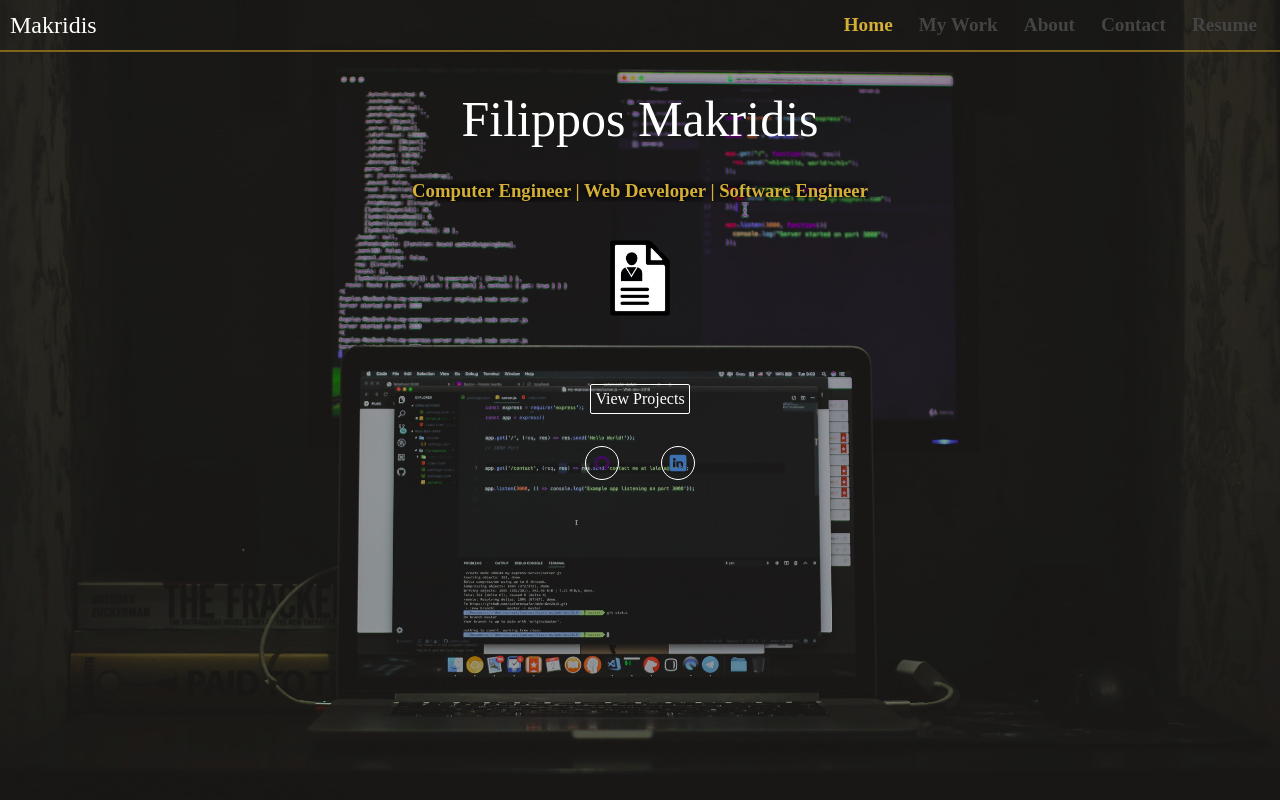
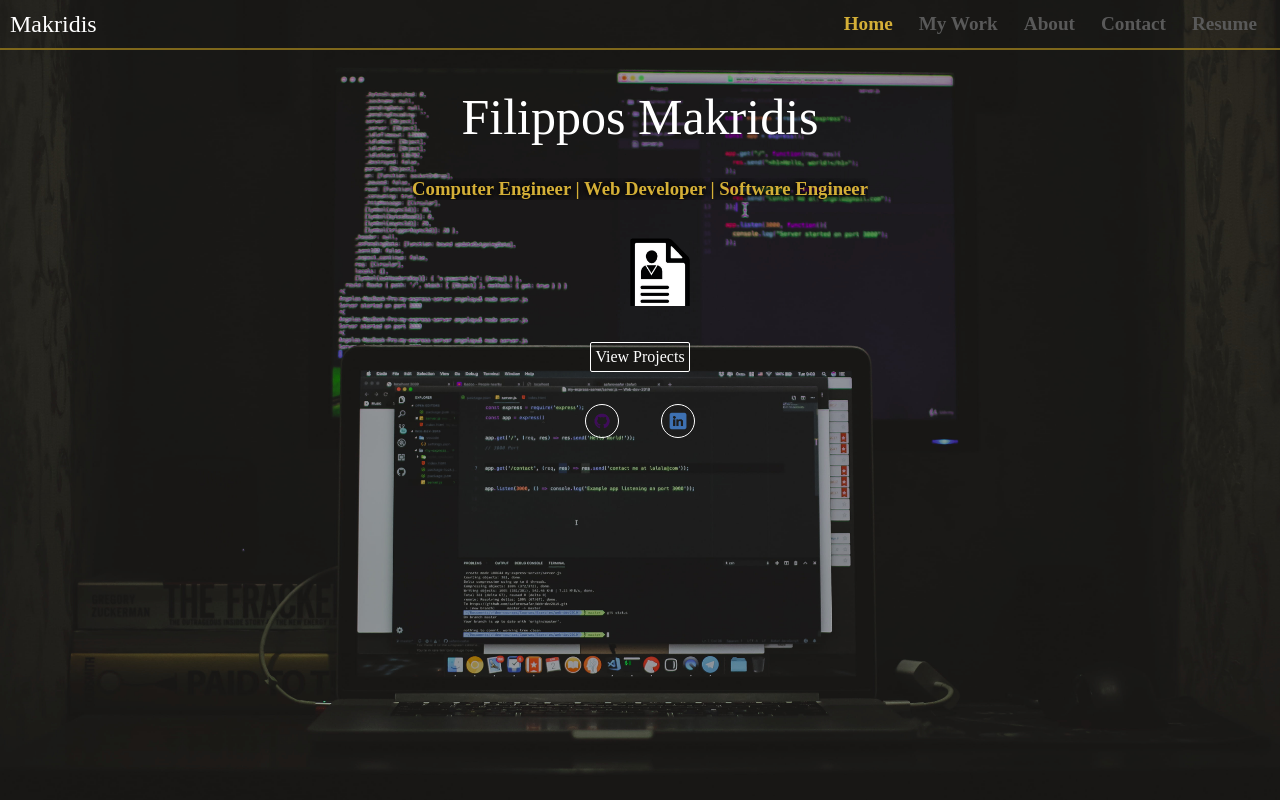
Before and after one commit to fmakrid/portfolio-site, a React (Create React App) app: page / in a window 1280 px wide. Built offline with nearby package versions, Linux system fonts and the light colour scheme.

Commit message:
Minor visual adjustments

```diff
--- a/src/assets/css/About.css
+++ b/src/assets/css/About.css
@@ -7,8 +7,7 @@
   justify-content: center;
 }
 
-#about a,
-a:visited {
+#about #bio a, #about #bio a:visited {
   color: inherit;
 }
 
--- a/src/assets/css/Navbar.css
+++ b/src/assets/css/Navbar.css
@@ -1,10 +1,19 @@
-#surname h2 {
+* {
+  box-sizing: border-box;
+}
+
+body {
+  padding: 0;
+  margin: 0;
+}
+
+.brand-title h2 {
   color: #fff;
   font-weight: normal;
   margin: 1rem;
 }
 
-#navbar {
+.navbar {
   display: flex;
   justify-content: space-between;
   align-items: center;
@@ -13,24 +22,24 @@
   height: 3.125rem;
 }
 
-#navbar h2 {
+.navbar h2 {
   padding: 0 0 0 10px;
 }
 
-#navbuttons {
+.navbar-links {
   margin: 10px;
   font-weight: bold;
 }
 
-#navbuttons a {
+.navbar-links a {
   display: inline;
   margin: 8px;
   padding: 5px;
   text-decoration: none;
-  color: rgb(68, 68, 68);
+  color: hsl(0, 0%, 35%);
   font-size: 1.2em;
 }
 
-#navbuttons a.active {
+.navbar-links a.active {
   color: #d4af37;
 }
--- a/src/components/Navbar.js
+++ b/src/components/Navbar.js
@@ -4,9 +4,10 @@ import "../assets/css/Navbar.css";
 
 function Navbar() {
   return (
-    <div id="navbar">
-      <h2 id="surname">Makridis</h2>
-      <nav id="navbuttons">
+    <div class="navbar">
+      <h2 class="brand-title">Makridis</h2>
+      <nav class="navbar-links">
+        <ul>
           <NavLink to="/" activestyle={{ color: "gold" }}>
             Home
           </NavLink>
@@ -22,6 +23,7 @@ function Navbar() {
           <NavLink to="/resume" activestyle={{ color: "gold" }}>
             Resume
           </NavLink>
+        </ul>
       </nav>
     </div>
   );
```
Lines whose indentation alone changed are shown as unchanged.
